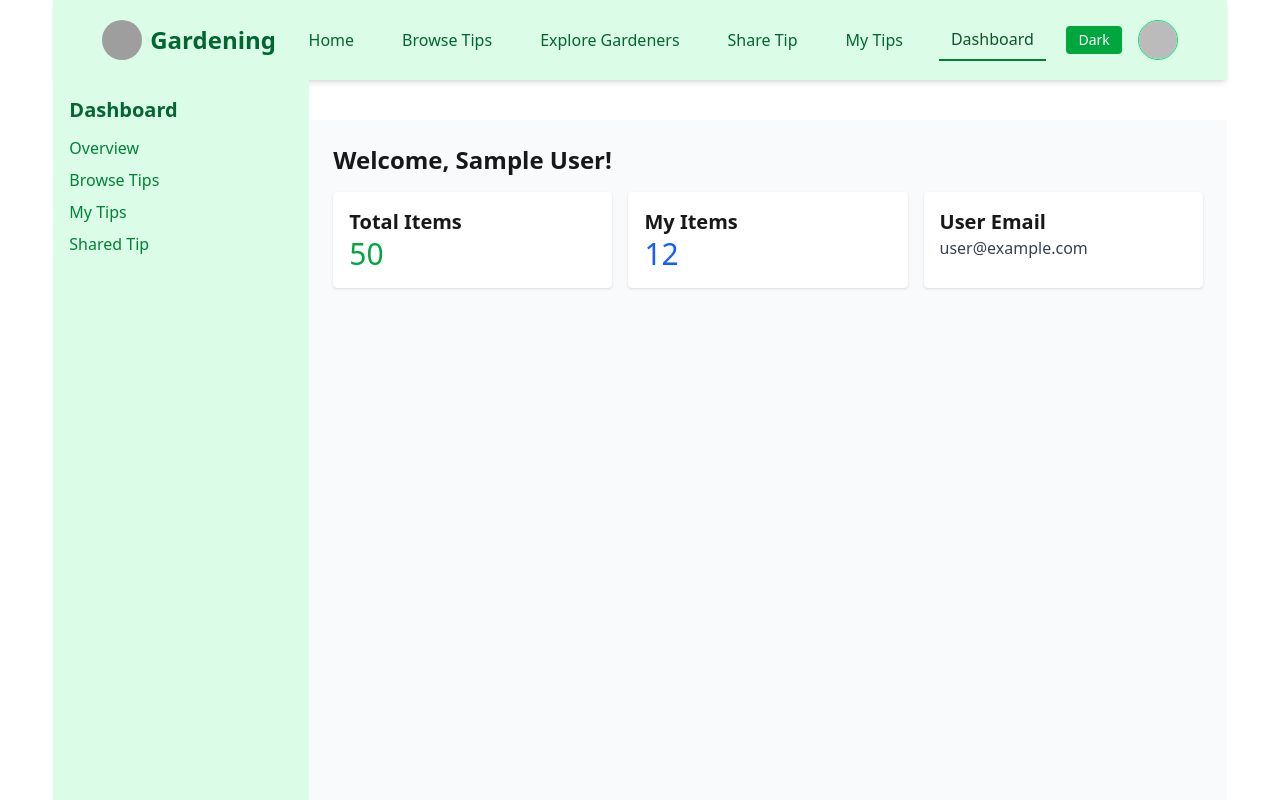
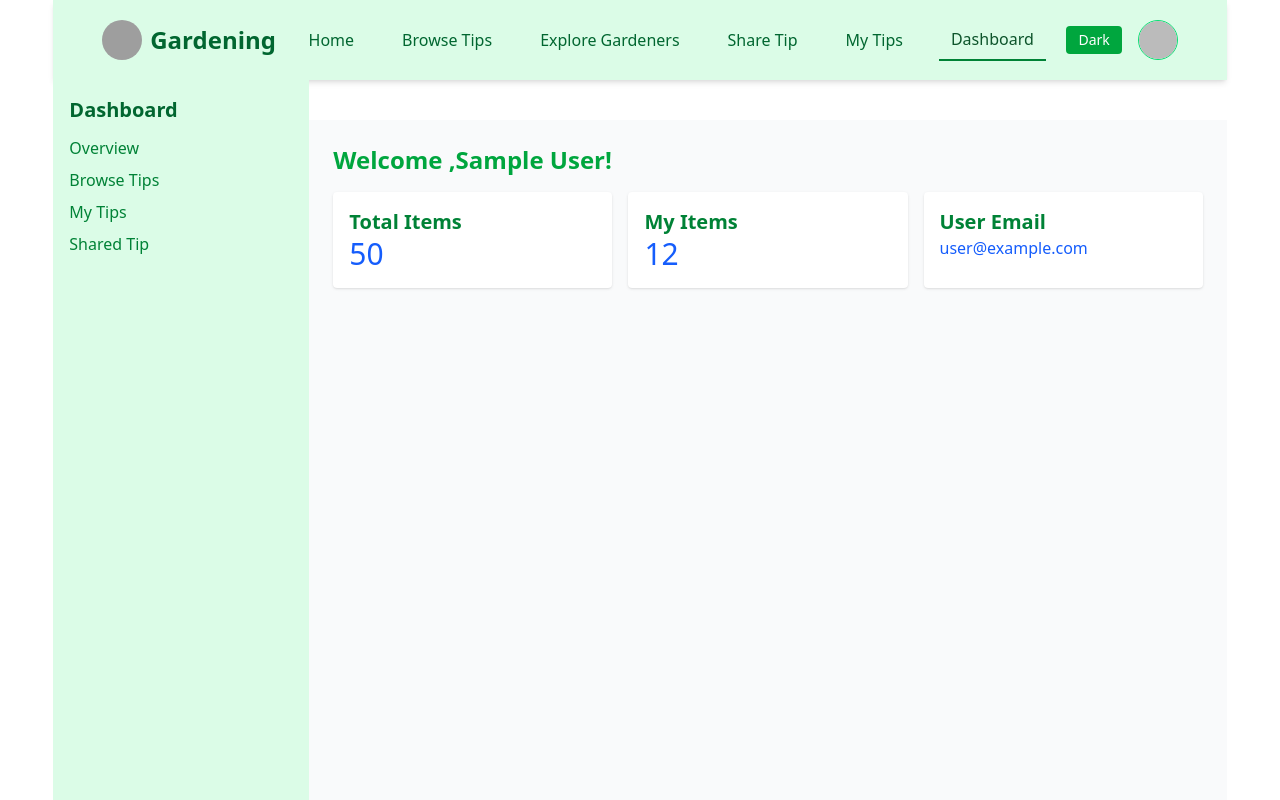
Before and after one commit to harun241/garden-client, a React (Vite) app: page /dashboard in a window 1280 px wide. Shown: the top 800 px of the page. Built offline with nearby package versions, Linux system fonts and the light colour scheme; no server answers; sample sign-in values are in the browser's storage; grey boxes are pictures that could not be loaded.

Commit message:
alll done

```diff
--- a/src/Pages/Dashboard/DashBoardOverView.jsx
+++ b/src/Pages/Dashboard/DashBoardOverView.jsx
@@ -1,26 +1,26 @@
 import { useAuth } from "../../components/Authcontext";
 
 const DashBoardOverView = () => {
-  const { user } = useAuth(); // logged-in user
-  // Dummy counts – replace with API calls
+  const { user } = useAuth();
+
   const totalItems = 50;
   const myItems = 12;
 
   return (
     <div>
-      <h2 className="text-2xl font-bold mb-4">Welcome, {user?.displayName || "User"}!</h2>
+      <h2 className="text-2xl font-bold mb-4 text-green-600">Welcome ,{user?.displayName || "User"}!</h2>
       <div className="grid grid-cols-1 md:grid-cols-3 gap-4">
         <div className="p-4 bg-white rounded shadow">
-          <h3 className="text-xl font-semibold">Total Items</h3>
-          <p className="text-3xl text-green-600">{totalItems}</p>
+          <h3 className="text-xl font-semibold text-green-700">Total Items</h3>
+          <p className="text-3xl text-blue-600 ">{totalItems}</p>
         </div>
         <div className="p-4 bg-white rounded shadow">
-          <h3 className="text-xl font-semibold">My Items</h3>
+          <h3 className="text-xl font-semibold text-green-700">My Items</h3>
           <p className="text-3xl text-blue-600">{myItems}</p>
         </div>
-        <div className="p-4 bg-white rounded shadow">
-          <h3 className="text-xl font-semibold">User Email</h3>
-          <p className="text-md text-gray-700">{user?.email}</p>
+        <div className="p-4 bg-white rounded shadow ">
+          <h3 className="text-xl font-semibold text-green-700">User Email</h3>
+          <p className="text-md text-blue-600">{user?.email}</p>
         </div>
       </div>
     </div>
```
